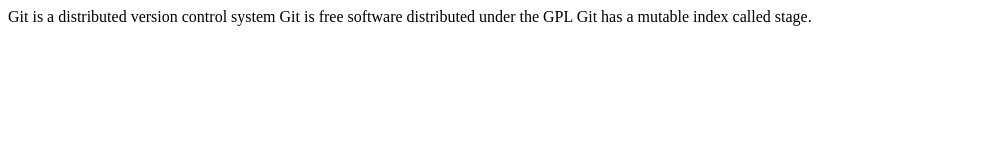
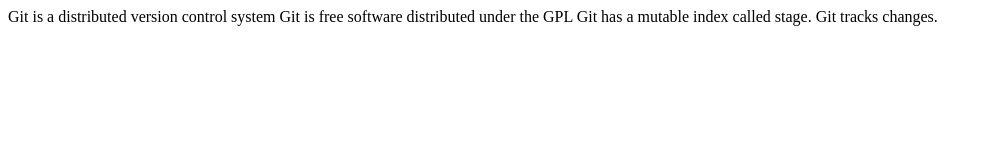
Before and after one commit to nihaoqianduan/git-, a plain HTML site: page index.html in a window 1280 px wide. Shown: the whole page, without its empty margins (0-992 px from the left). Drawn offline with Linux system fonts and the light colour scheme.

Commit message:
git tracks changes

```diff
--- a/index.html
+++ b/index.html
@@ -11,6 +11,7 @@
         Git is a distributed version control system
         Git is free software distributed under the GPL
         Git has a mutable index called stage.
+        Git tracks changes.
     </div>
 </body>
 </html>
```
